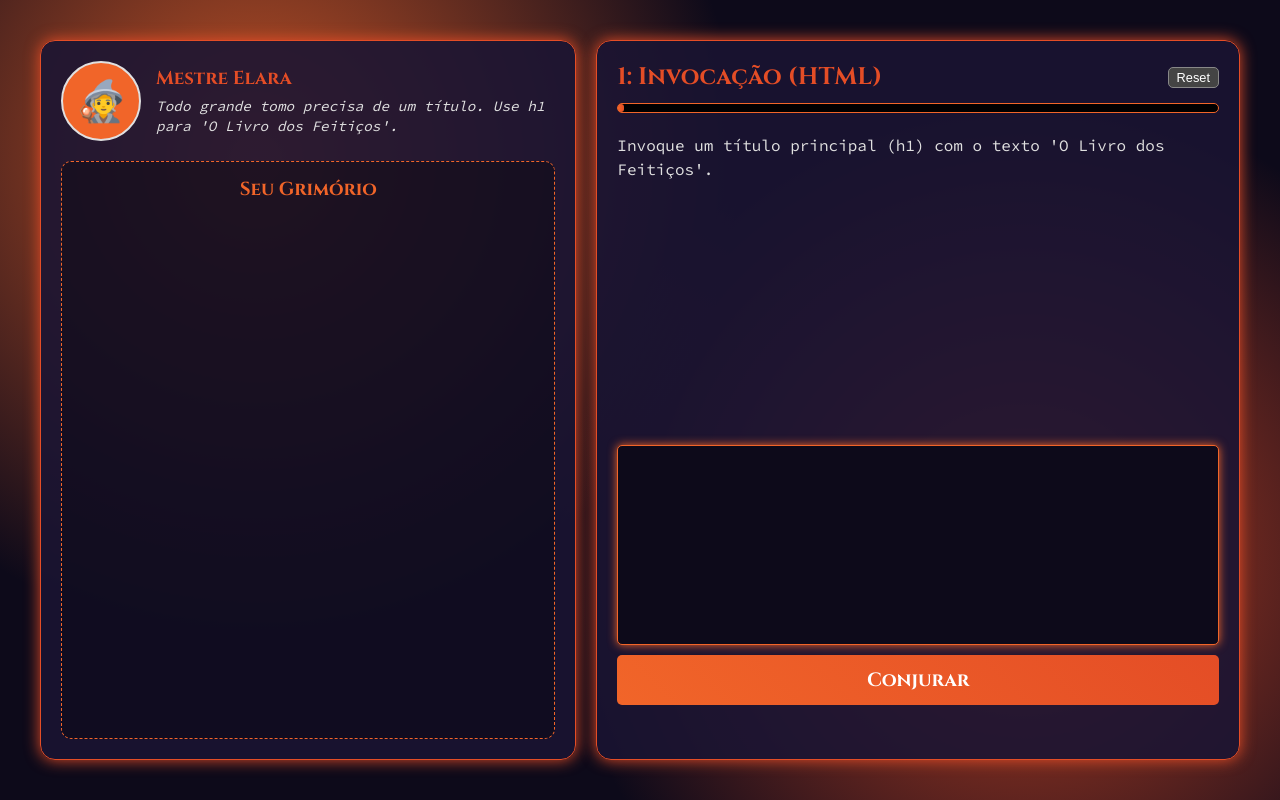
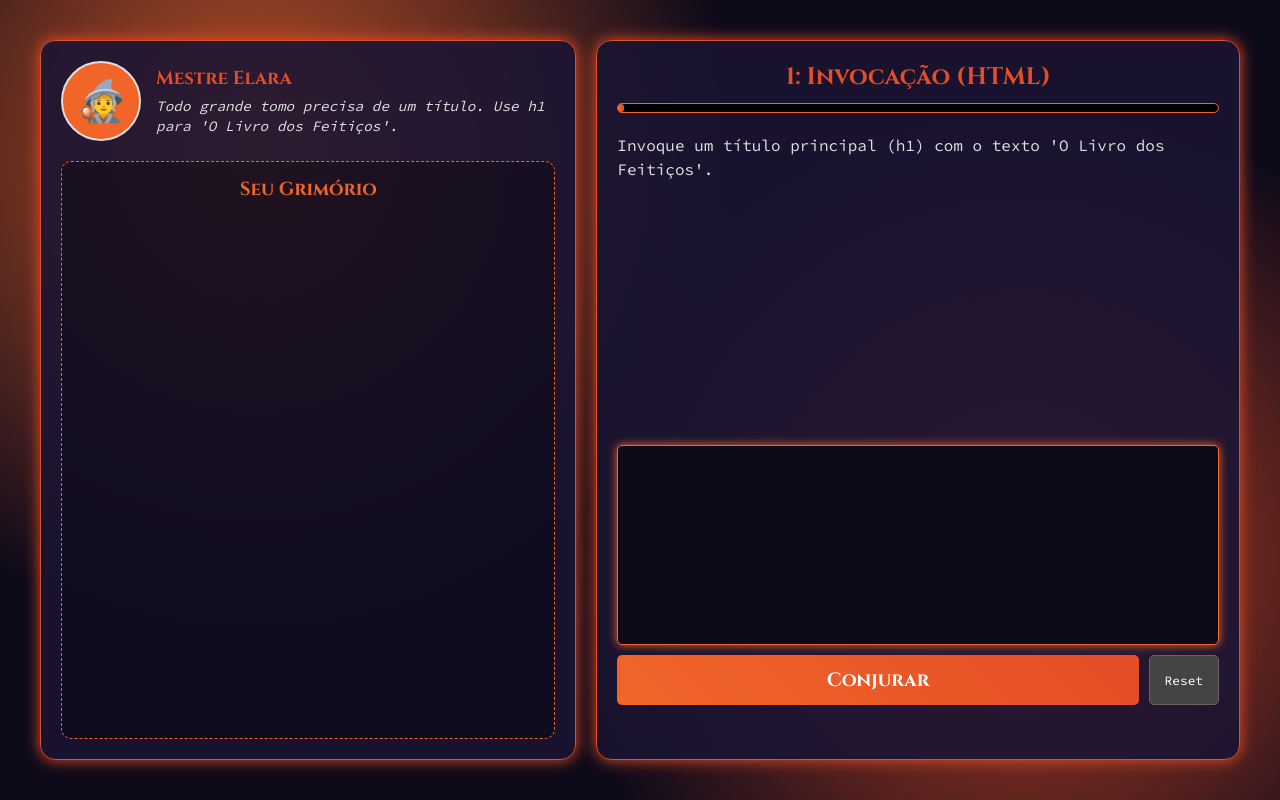
Before and after one commit to rsnsxpro/arcanecoder-jogo, a plain HTML site: page index.html in a window 1280 px wide. Drawn offline with Linux system fonts and the light colour scheme.

Commit message:
index.html

```diff
--- a/index.html
+++ b/index.html
@@ -104,8 +104,39 @@
         #code-input { width: 100%; height: 200px; background-color: #0d0a1a; color: var(--success-color); border: 1px solid var(--secondary-glow); border-radius: 5px; font-family: inherit; font-size: 1rem; padding: 10px; margin-top: 10px; resize: none; transition: border-color var(--transition-speed) ease; }
         #code-input:focus { outline: none; box-shadow: 0 0 10px var(--secondary-glow); transition: box-shadow var(--transition-speed) ease; }
 
-        #submit-button { background: linear-gradient(45deg, var(--secondary-glow), var(--primary-glow)); color: white; border: none; padding: 12px; font-family: var(--font-title); font-size: 1.2rem; cursor: pointer; border-radius: 5px; margin-top: 10px; transition: transform 0.2s, box-shadow 0.2s, background var(--transition-speed) ease; }
+        .button-container {
+            display: flex;
+            gap: 10px;
+            margin-top: 10px;
+        }
+
+        #submit-button {
+            background: linear-gradient(45deg, var(--secondary-glow), var(--primary-glow));
+            color: white; border: none;
+            padding: 12px;
+            font-family: var(--font-title);
+            font-size: 1.2rem;
+            cursor: pointer;
+            border-radius: 5px;
+            transition: transform 0.2s, box-shadow 0.2s, background var(--transition-speed) ease;
+            flex-grow: 1;
+        }
         #submit-button:hover { transform: scale(1.02); box-shadow: 0 0 20px var(--primary-glow); }
+
+        #reset-button {
+            background: #444;
+            color: white;
+            border: 1px solid #666;
+            padding: 0 15px;
+            font-family: var(--font-code);
+            font-size: 0.8rem;
+            cursor: pointer;
+            border-radius: 5px;
+            transition: background-color 0.2s;
+        }
+        #reset-button:hover {
+            background-color: var(--error-color);
+        }
 
         #feedback-box { display: flex; align-items: center; gap: 10px; margin-top: 10px; min-height: 24px; }
         .feedback-icon { width: 20px; height: 20px; display: none; flex-shrink: 0; }
@@ -127,14 +158,14 @@
             <div id="spell-output-wrapper"> <h3>Seu Grimório</h3> <div id="spell-output"> </div> </div>
         </div>
         <div id="challenge-panel" class="game-panel">
-            <div style="display: flex; justify-content: space-between; align-items: center;">
-                <h2 id="chapter-title"></h2>
-                <button id="reset-button" title="Recomeçar do zero" style="background: #444; color: white; border: 1px solid #888; border-radius: 5px; padding: 2px 8px; font-size: 0.8rem; cursor: pointer;">Reset</button>
-            </div>
+            <h2 id="chapter-title"></h2>
             <div id="progress-bar-container"> <div id="progress-bar-fill"></div> </div>
             <p id="challenge-text"></p>
             <textarea id="code-input" spellcheck="false"></textarea>
-            <button id="submit-button">Conjurar</button>
+            <div class="button-container">
+                <button id="submit-button">Conjurar</button>
+                <button id="reset-button" title="Resetar Progresso">Reset</button>
+            </div>
             <div id="feedback-box">
                 <svg id="icon-success" class="feedback-icon" viewBox="0 0 24 24" fill="none" xmlns="http://www.w3.org/2000/svg"><path d="M20 6L9 17L4 12" stroke="var(--success-color)" stroke-width="2" stroke-linecap="round" stroke-linejoin="round"/></svg>
                 <svg id="icon-error" class="feedback-icon" viewBox="0 0 24 24" fill="none" xmlns="http://www.w3.org/2000/svg"><path d="M18 6L6 18M6 6l12 12" stroke="var(--error-color)" stroke-width="2" stroke-linecap="round" stroke-linejoin="round"/></svg>
@@ -149,17 +180,20 @@
             const challengeText = document.getElementById('challenge-text');
             const codeInput = document.getElementById('code-input');
             const submitButton = document.getElementById('submit-button');
+            const resetButton = document.getElementById('reset-button'); // NOVO BOTÃO
             const feedbackText = document.getElementById('feedback-text');
             const chapterTitle = document.getElementById('chapter-title');
             const progressBarFill = document.getElementById('progress-bar-fill');
             const characterDialogue = document.getElementById('character-dialogue');
             const iconSuccess = document.getElementById('icon-success');
             const iconError = document.getElementById('icon-error');
-            const resetButton = document.getElementById('reset-button');
             const styleTag = document.createElement('style');
             document.head.appendChild(styleTag);
 
-            let gameState = { currentLevel: 0 };
+            // --- LÓGICA DE CARREGAMENTO (LOAD) ---
+            const savedStateJSON = localStorage.getItem('arcanecoderSave');
+            let gameState = savedStateJSON ? JSON.parse(savedStateJSON) : { currentLevel: 0 };
+
 
             const chapterThemes = {
                 '1: Invocação (HTML)': { primary: '#e44d26', secondary: '#f16529' },
@@ -402,7 +436,10 @@
                         iconSuccess.style.display = 'block';
                         iconError.style.display = 'none';
 
+                        // --- LÓGICA DE SALVAMENTO (SAVE) ---
                         gameState.currentLevel++;
+                        localStorage.setItem('arcanecoderSave', JSON.stringify(gameState));
+
                         setTimeout(loadLevel, 1500);
                     } else {
                         throw new Error("O fluxo de mana não está correto.");
@@ -424,6 +461,14 @@
                 submitButton.style.display = 'none';
             }
 
+            // --- LÓGICA DO BOTÃO DE RESET ---
+            resetButton.addEventListener('click', () => {
+                if (confirm('Tem certeza de que quer apagar todo o seu progresso? Este feitiço não pode ser desfeito.')) {
+                    localStorage.removeItem('arcanecoderSave');
+                    location.reload();
+                }
+            });
+
             submitButton.addEventListener('click', handleSubmit);
             codeInput.addEventListener('keydown', (e) => {
                 if (e.key === 'Enter' && !e.shiftKey) {
```
